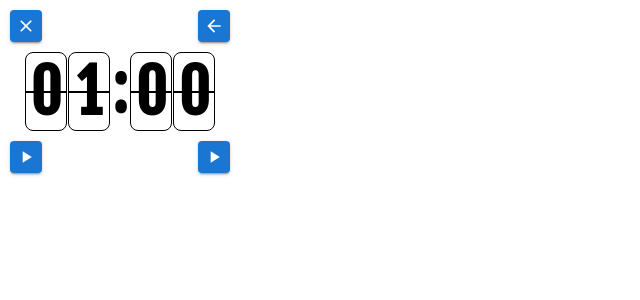
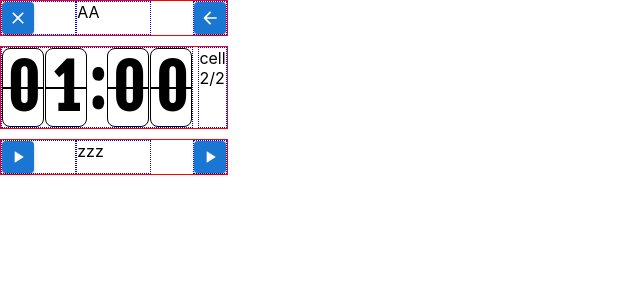
Before and after one commit to Vlasakh/TimerDesctop, a React (Create React App) app in the folder app/: page / in a window 1280 px wide. Shown: the top 300 px of the page, without its empty margins (0-640 px from the left). Built offline with nearby package versions, Linux system fonts and the light colour scheme.

Commit message:
prepared for the second timer

```diff
--- a/app/package.json
+++ b/app/package.json
@@ -2,6 +2,7 @@
 	"name": "app",
 	"version": "0.1.0",
 	"private": true,
+	"homepage": ".",
 	"scripts": {
 		"start": "react-scripts start",
 		"build": "react-scripts build",
--- a/app/src/App.jsx
+++ b/app/src/App.jsx
@@ -1,5 +1,5 @@
 import React from "react";
-import { BrowserRouter, Route, Routes } from "react-router-dom";
+import { Route, HashRouter as Router, Routes } from "react-router-dom";
 
 import "./App.css";
 import { Clock } from "./modules/clock/Clock";
@@ -9,14 +9,14 @@ import { Work } from "./pages/Work";
 
 export function App() {
 	return (
-		<BrowserRouter>
+		<Router>
 			<Routes>
 				<Route path="/" element={<Layout />}>
-					<Route path="/" element={<Clock />} />
+					<Route index element={<Clock />} />
 					<Route path="/work" element={<Work />} />
 					<Route path="/about" element={<About />} />
 				</Route>
 			</Routes>
-		</BrowserRouter>
+		</Router>
 	);
 }
--- a/app/src/modules/clock/Clock.jsx
+++ b/app/src/modules/clock/Clock.jsx
@@ -1,3 +1,5 @@
+import cx from "clsx";
+
 import ArrowBackIcon from "@mui/icons-material/ArrowBack";
 import CloseIcon from "@mui/icons-material/Close";
 import PauseIcon from "@mui/icons-material/Pause";
@@ -18,14 +20,18 @@ export function Clock() {
 
 	return (
 		<div className={styles.container}>
+			<div className={styles.row}>
 				<div className={styles.close}>
 					<IconButton icon={CloseIcon} onClick={handleClose} />
 				</div>
+				<div>AA</div>
 				<div className={styles.goBack}>
 					<div>
 						<IconButton icon={ArrowBackIcon} onClick={() => {}} />
 					</div>
 				</div>
+			</div>
+			<div className={cx(styles.row, styles.clockRow)}>
 				<div className={styles.clock}>
 					<div>
 						{formatTime(currentTime)
@@ -35,12 +41,16 @@ export function Clock() {
 							))}
 					</div>
 				</div>
+				<div className={styles.rounds}>cell 2/2</div>
+			</div>
+			<div className={styles.row}>
 				<div className={styles.reset}>
 					<div>
 						{!isRunning && !isPaused && <IconButton icon={PlayIcon} onClick={onStart} />}
 						{(isRunning || isPaused) && <IconButton icon={RestoreIcon} onClick={onReset} />}
 					</div>
 				</div>
+				<div>zzz</div>
 				<div className={styles.pause}>
 					<div>
 						{isRunning && <IconButton icon={PauseIcon} onClick={onPause} />}
@@ -49,5 +59,6 @@ export function Clock() {
 					</div>
 				</div>
 			</div>
+		</div>
 	);
 }
--- a/app/src/modules/clock/Clock.module.scss
+++ b/app/src/modules/clock/Clock.module.scss
@@ -5,27 +5,30 @@
 
 .container {
   display: grid;
-  grid-template-columns: repeat(2, 1fr);
-  grid-template-rows: repeat(3, auto);
-  padding: 10px;
+  grid-template-rows: auto auto auto;
+  gap: 10px;
   width: 220px;
 
+  .row {
+    display: grid;
+    grid-template-columns: 1fr 1fr 1fr;
+
+    &.clockRow {
+      grid-template-columns: 1fr auto;
+      gap: 5px;
+    }
+  }
+
   .close {
-    grid-column: 1 / 2;
-    grid-row: 1 / 2;
+    //grid-row: 1 / 2;
   }
 
   .goBack {
-    grid-column: 2 / 3;
-    grid-row: 1 / 2;
-    justify-items: flex-end;
+    justify-self: end;
   }
 
   .clock {
-    grid-column: 1 / 3;
-    grid-row: 2 / 3;
-    justify-items: center;
-    padding: 10px 0;
+    justify-self: center;
 
     font-family: FjallaOne;
     font-weight: bold;
@@ -33,7 +36,7 @@
 
     & > div {
       display: flex;
-      gap: 1px
+      gap: 1px;
     }
 
     .colon {
@@ -51,12 +54,12 @@
       width: 42px;
       padding: 0 3px;
 
-      background-color: #fff; /* White background */
-      border: 1px solid #000; /* Black border */
-      border-radius: 8px; /* Rounded corners */
+      background-color: #fff;
+      border: 1px solid #000;
+      border-radius: 8px;
 
       text-align: center;
-      color: #000; /* Black text */
+      color: #000;
 
       &::after {
         content: "";
@@ -72,13 +75,22 @@
   }
 
   .reset {
-    grid-column: 1 / 2;
-    grid-row: 3 / 4;
+    //grid-row: 3 / 4;
   }
 
   .pause {
-    grid-column: 2 / 3;
-    grid-row: 3 / 4;
-    justify-items: flex-end;
+    justify-self: end;
+  }
+
+  .rounds {
+    //grid-row: 2 / 3;
   }
 }
+
+.container > div {
+  border: 1px solid red;
+}
+
+.container .row > div {
+  border: 1px dotted blue;
+}
--- a/main.js
+++ b/main.js
@@ -41,10 +41,10 @@ function createMainWindow() {
 	const startUrl = url.format({
 		pathname: path.join(__dirname, "./app/build/index.html"),
 		protocol: "file:",
-		slashes: true,
+		// slashes: true,
 	});
-	// mainWindow.loadURL(startUrl);
-	mainWindow.loadURL("http://localhost:3000");
+	mainWindow.loadURL(startUrl);
+	// mainWindow.loadURL("http://localhost:3000");
 
 	mainWindow.on("closed", () => {
 		mainWindow = null;
```
Also changed, not shown: package.json (+21 -3 lines), 2 other files (tests, documents, lock files or other folders). Lines whose indentation alone changed are shown as unchanged.
